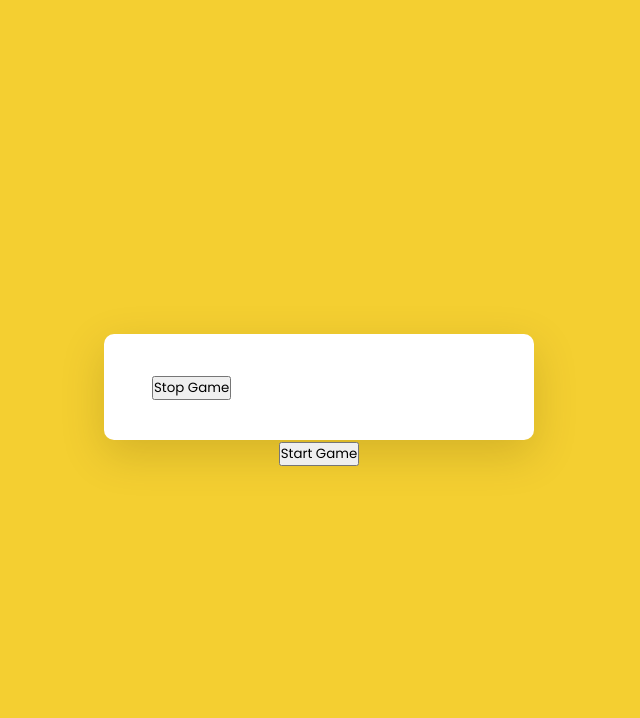
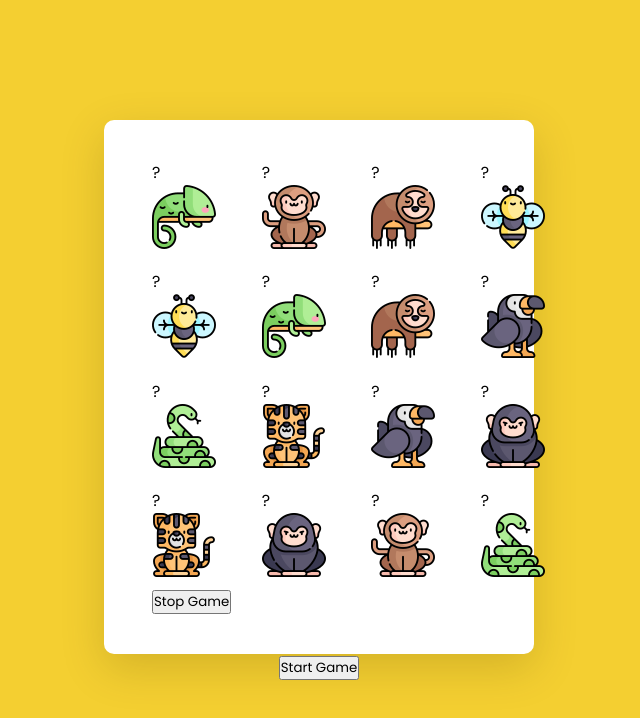
Before and after one commit to marykasp/matching-game, a plain HTML site: page index.html in a window 1280 px wide. Shown: the whole page, without its empty margins (321-961 px from the left). Drawn offline with Linux system fonts and the light colour scheme.

Commit message:
Display card values in games container

```diff
--- a/script.js
+++ b/script.js
@@ -56,7 +56,7 @@ function movesCounter() {
 // Pick random objects from items array
 function generateRandom(size = 4) {
   let tempArray = [...items];
-  console.log(tempArray);
+
   // array to hold card values
   let cardValues = [];
   // (4 * 4) / 2 - since pairs of objects exist
@@ -64,13 +64,51 @@ function generateRandom(size = 4) {
 
   // iterate over and pick random card
   for (let i = 0; i < size; i++) {
-    console.log(tempArray.length);
     let randomIndex = Math.floor(Math.random() * tempArray.length);
     // push card to cardValues array
-    console.log(randomIndex);
+
     cardValues.push(tempArray[randomIndex]);
     // remove the card object from the temp array
     tempArray.splice(randomIndex, 1);
   }
   return cardValues;
 }
+
+function generateMatrix(cardValues, size = 4) {
+  gameContainer.innerHTML = "";
+  cardValues = [...cardValues, ...cardValues];
+  // shuffle the cards
+  cardValues.sort(() => Math.random() - 0.5);
+  for (let i = 0; i < size * size; i++) {
+    /* create cards
+      front: shows a question mark
+      back: shows the image
+      data-card-value: used to keep track of the cards
+    */
+    gameContainer.innerHTML += `
+   <div class="card-container" data-card-value=${cardValues[i].name}>
+    <div class="card-before">?</div>
+    <div class="card-after">
+      <img src=${cardValues[i].image} class="image" alt=${cardValues[i].name}/>
+    </div>
+   </div>
+   `;
+  }
+
+  // Grid generator
+  gameContainer.style.gridTemplateColumns = `repeat(${size}, auto)`;
+}
+
+// initialize game and function calls
+function initializer() {
+  // clear the results
+  results.innerText = "";
+  // reset score
+  winCount = 0;
+  // generate random cards
+  let cardValues = generateRandom();
+  console.log(cardValues);
+  generateMatrix(cardValues);
+}
+
+initializer();
--- a/style.css
+++ b/style.css
@@ -28,4 +28,12 @@ body {
   position: relative;
   display: grid;
   width: 100%;
+  gap: 9.6px;
 }
+
+.card-container {
+  position: relative;
+  width: 100px;
+  height: 100px;
+  cursor: pointer;
+}
```
